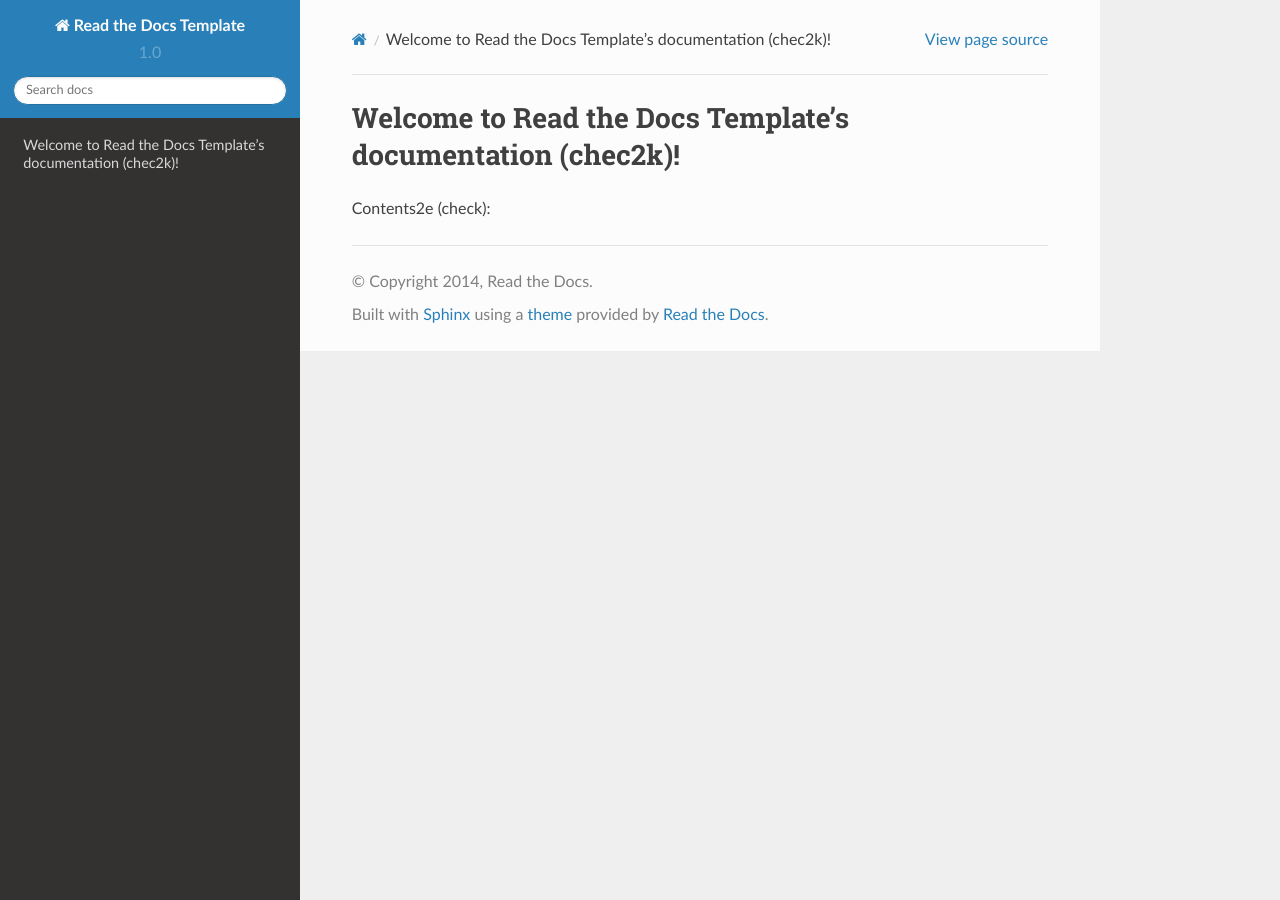
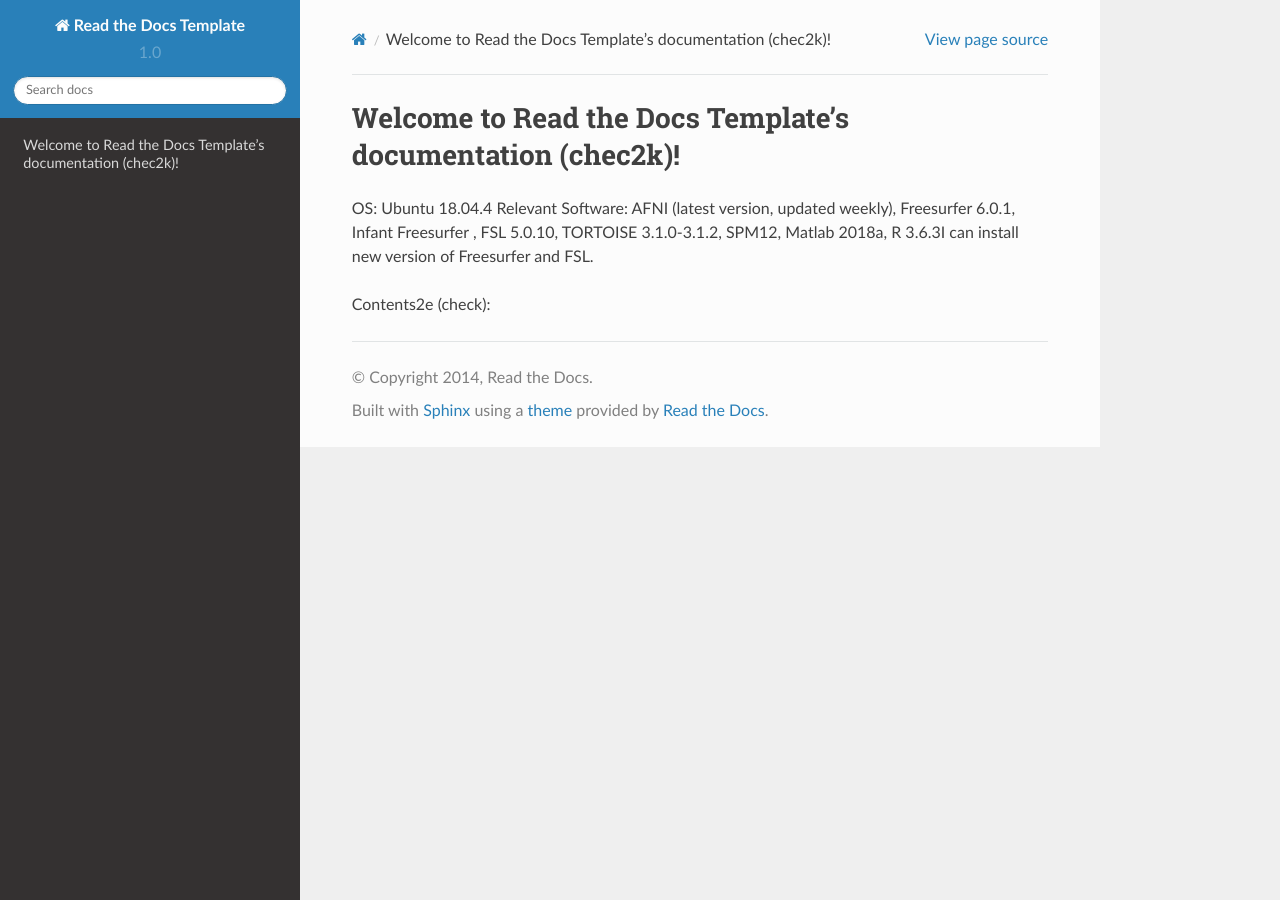
Before and after one commit to jankiemm/setup, a Sphinx documentation site: the page built from docs/index.rst, in a window 1280 px wide. Built offline with Sphinx 7.4.7 and the Read the Docs theme 2.0.0, drawn with Linux system fonts in a browser that asks for light colours; pages that are not in the unit, such as notebooks, are missing from menus.

Commit message:
Update index.rst

```diff
--- a/docs/index.rst
+++ b/docs/index.rst
@@ -6,6 +6,9 @@
 Welcome to Read the Docs Template's documentation (chec2k)!
 ==================================================
 
+OS: Ubuntu 18.04.4
+Relevant Software: AFNI (latest version, updated weekly), Freesurfer 6.0.1, Infant Freesurfer , FSL 5.0.10, TORTOISE 3.1.0-3.1.2, SPM12, Matlab 2018a, R 3.6.3I can install new version of Freesurfer and FSL.
+
 Contents2e (check):
 
 .. toctree::
```
